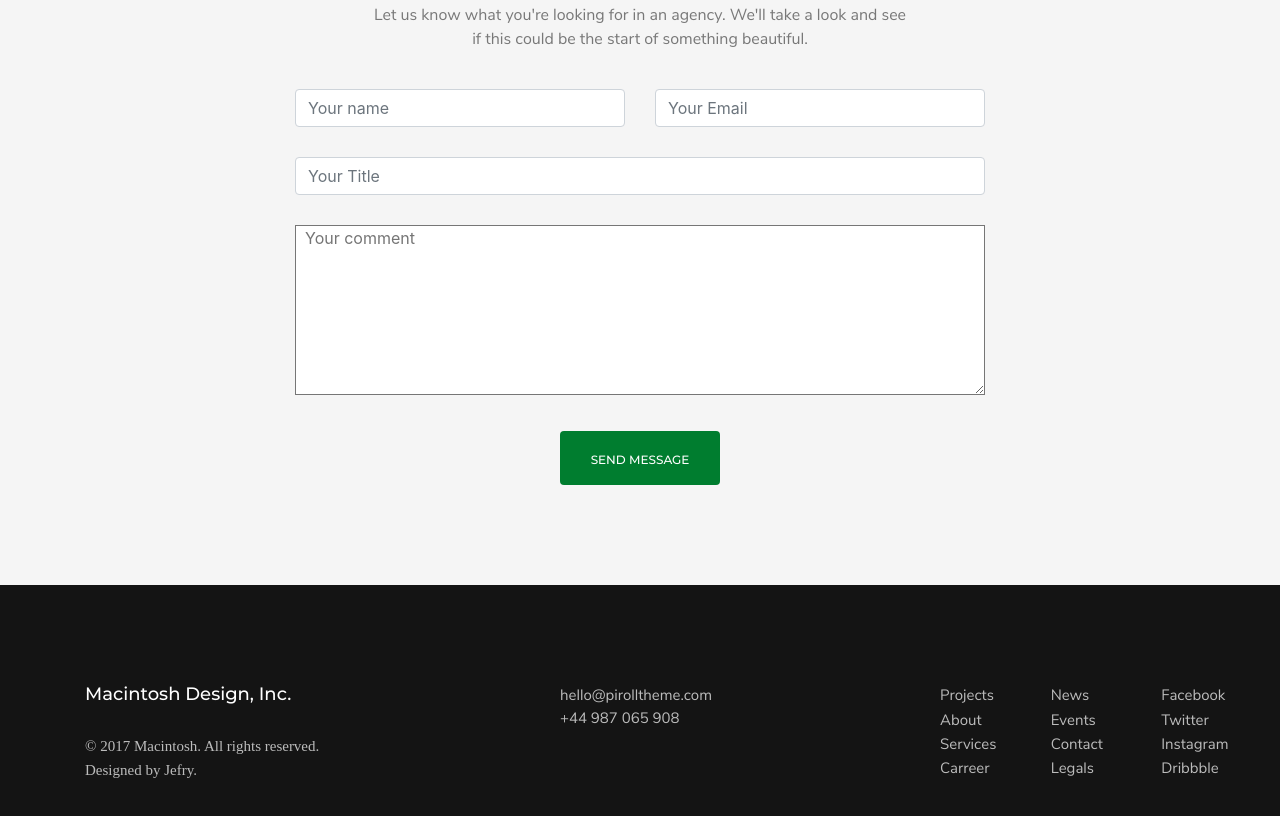
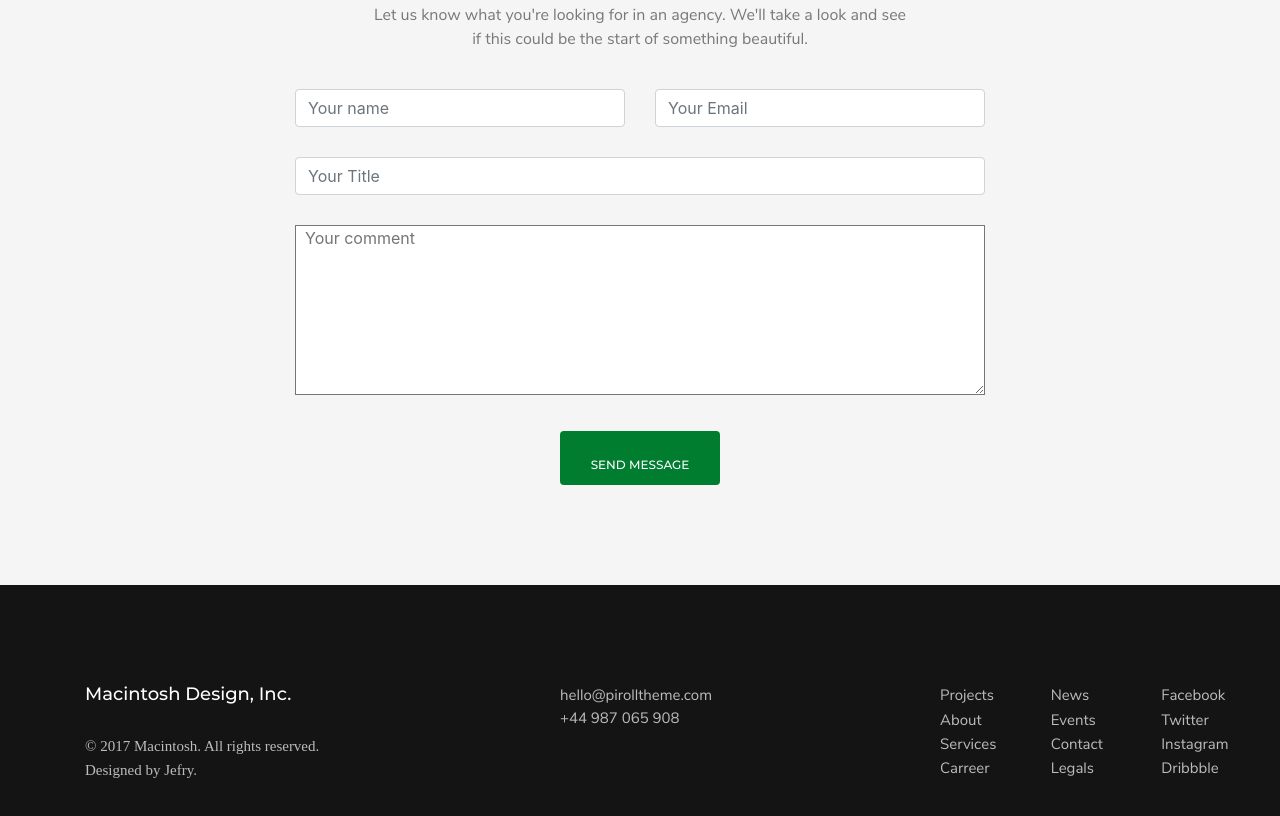
Before and after one commit to Shahzodgithub/DesignWebsite, a plain HTML site: page index.html in a window 1280 px wide. Shown: the part 5183-5999 px from the top of the page. Drawn offline with Linux system fonts and the light colour scheme.

Commit message:
button change
button

```diff
--- a/index.html
+++ b/index.html
@@ -394,7 +394,7 @@
                             <textarea placeholder="  Your comment" class="mytext"></textarea>
                         </div>
                         <div class="project-btn col-lg-8">
-                            <buttton class="btn" type="submit">SEND MESSAGE</buttton>
+                            <button class="btn" type="submit">SEND MESSAGE</buttton>
                         </div>
                     </div>
                 </form>
```
